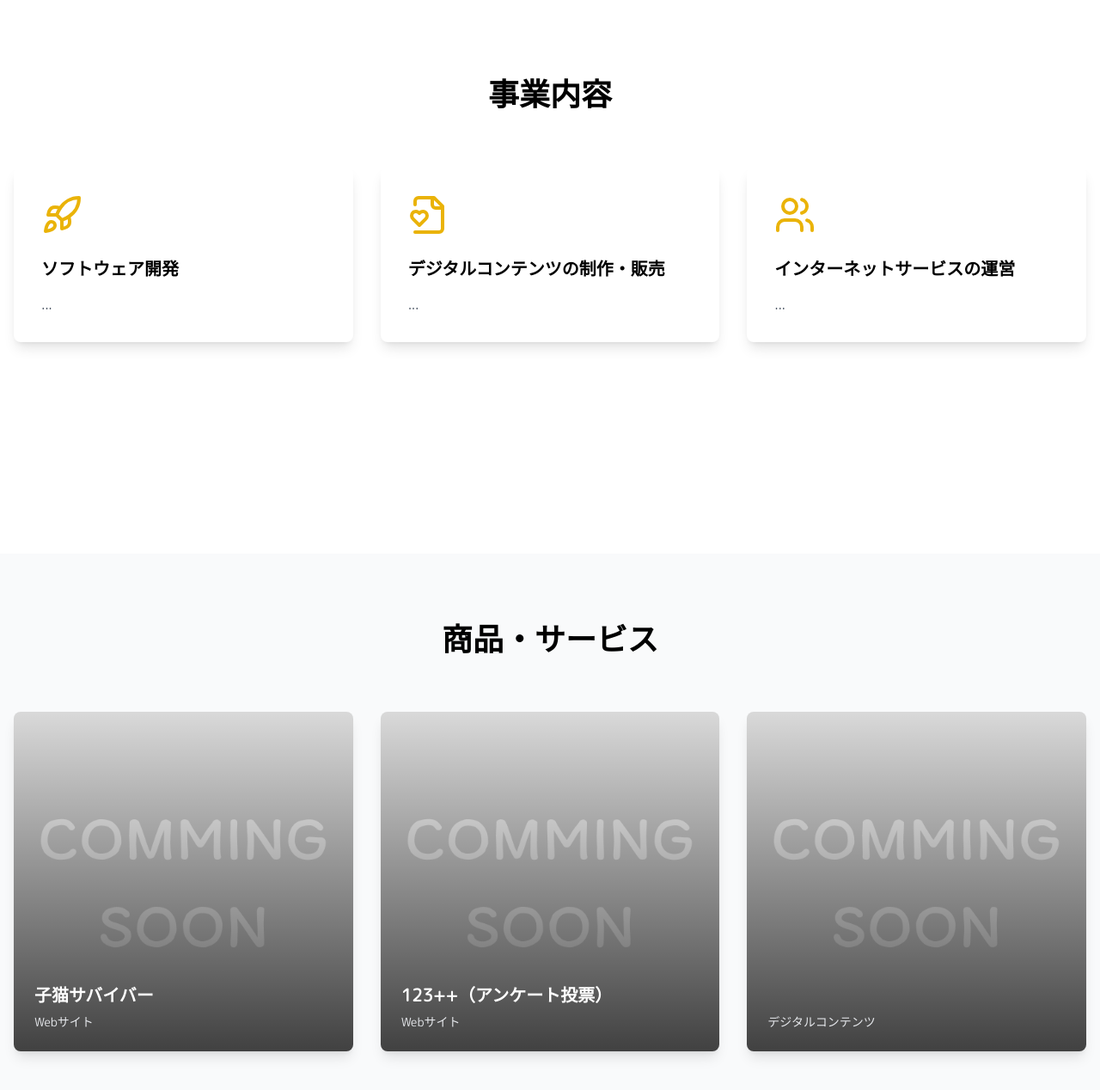
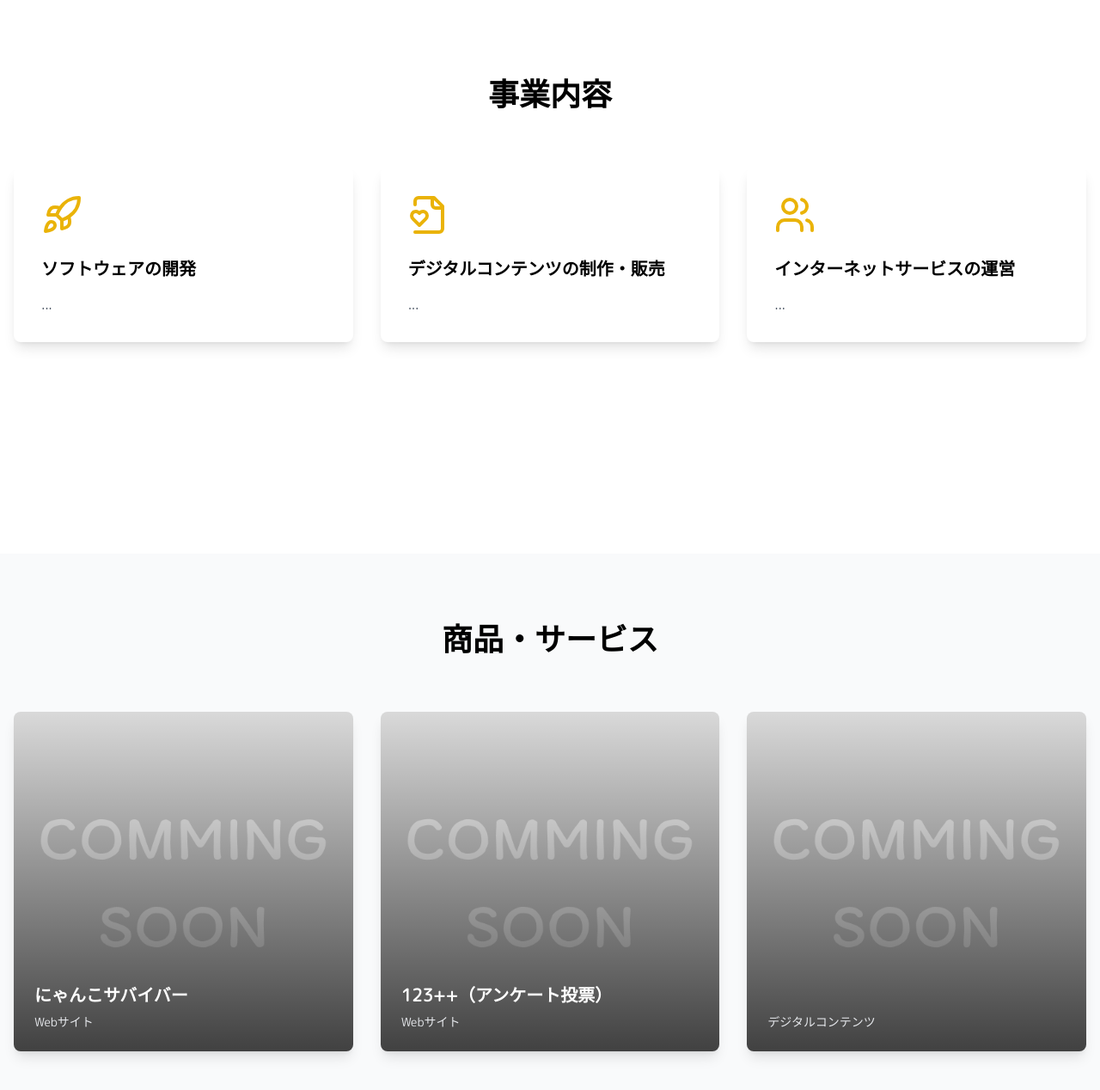
Before and after one commit to tuki0918/bbbit.biz, a Next.js app: page / in a window 1280 px wide. Shown: the part 1756-3024 px from the top of the page at 86% size. Built offline with nearby package versions, Linux system fonts and the light colour scheme.

Commit message:
feat: update Business and Works components with revised titles for clarity

```diff
--- a/components/Business.tsx
+++ b/components/Business.tsx
@@ -7,7 +7,7 @@ import { useInView } from "react-intersection-observer";
 const business = [
 	{
 		icon: Rocket,
-		title: "ソフトウェア開発",
+		title: "ソフトウェアの開発",
 		description: "...",
 	},
 	{
--- a/components/Works.tsx
+++ b/components/Works.tsx
@@ -5,7 +5,7 @@ import { useInView } from "react-intersection-observer";
 
 const works = [
 	{
-		title: "子猫サバイバー",
+		title: "にゃんこサバイバー",
 		client: "Webサイト",
 		image: "/commig_soon.png",
 	},
```
